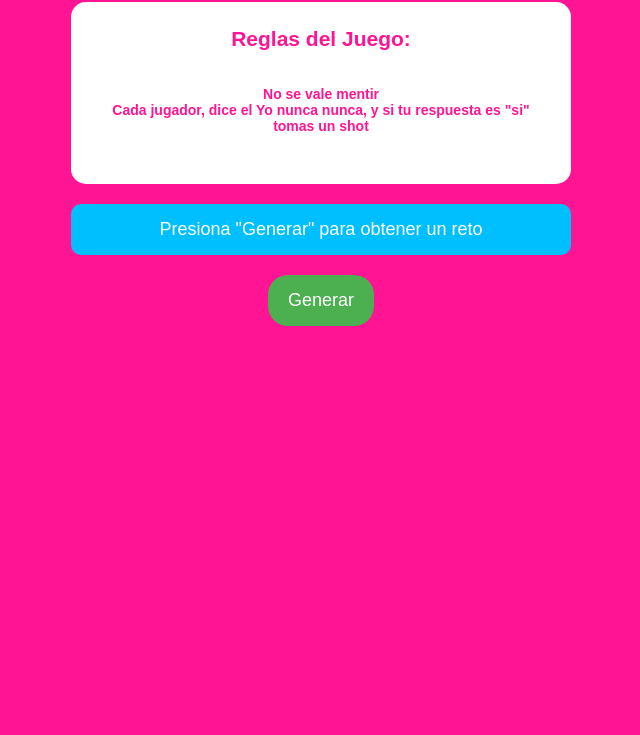
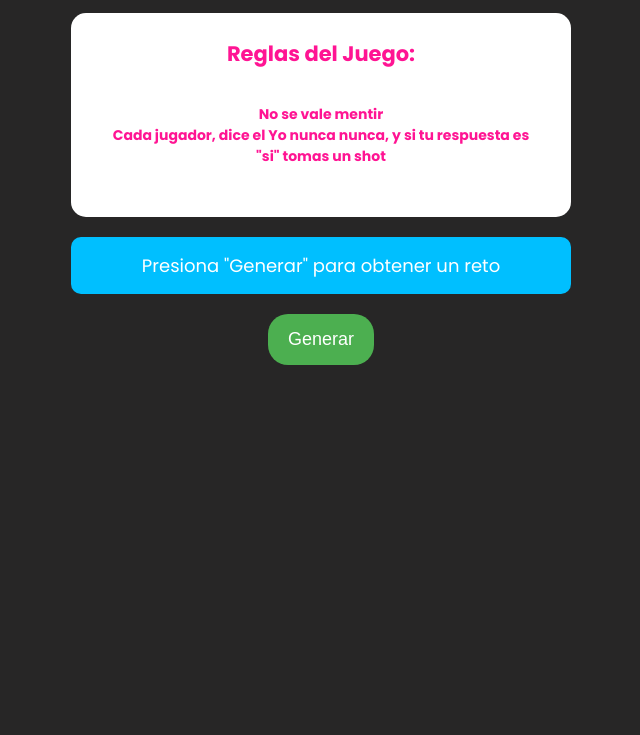
Before and after one commit to RKFabrizio/games.github.io, a plain HTML site: page yonunca.html in a window 1280 px wide. Shown: the part 65-800 px from the top of the page, without its empty margins (319-959 px from the left). Drawn offline with Linux system fonts and the light colour scheme.

Commit message:
Update yonunca.html

```diff
--- a/yonunca.html
+++ b/yonunca.html
@@ -3,18 +3,21 @@
 <head>
     <meta charset="UTF-8">
     <meta name="viewport" content="width=device-width, initial-scale=1.0">
-    <title>CSM - Charadas Super Masoquistas</title>
+    <link rel="preconnect" href="https://fonts.gstatic.com" crossorigin>
+    <link href="https://fonts.googleapis.com/css2?family=Poppins:ital,wght@0,100;0,200;0,300;0,400;0,500;0,600;0,700;0,800;0,900;1,100;1,200;1,300;1,400;1,500;1,600;1,700;1,800;1,900&display=swap" rel="stylesheet">
+        <title>Yo Nunca Nunca</title>
         <style>
             body {
-            font-family: Arial, sans-serif;
+                font-family: Poppins, sans-serif;
                 margin: 0;
                 padding: 0;
-            background-color: #ff1493;
+                background-color: #272626;
                 color: white;
                 display: flex;
                 flex-direction: column;
                 align-items: center;
             }
+
 
         h1, h2 {
             text-align: center;
```
Lines whose indentation alone changed are shown as unchanged.
